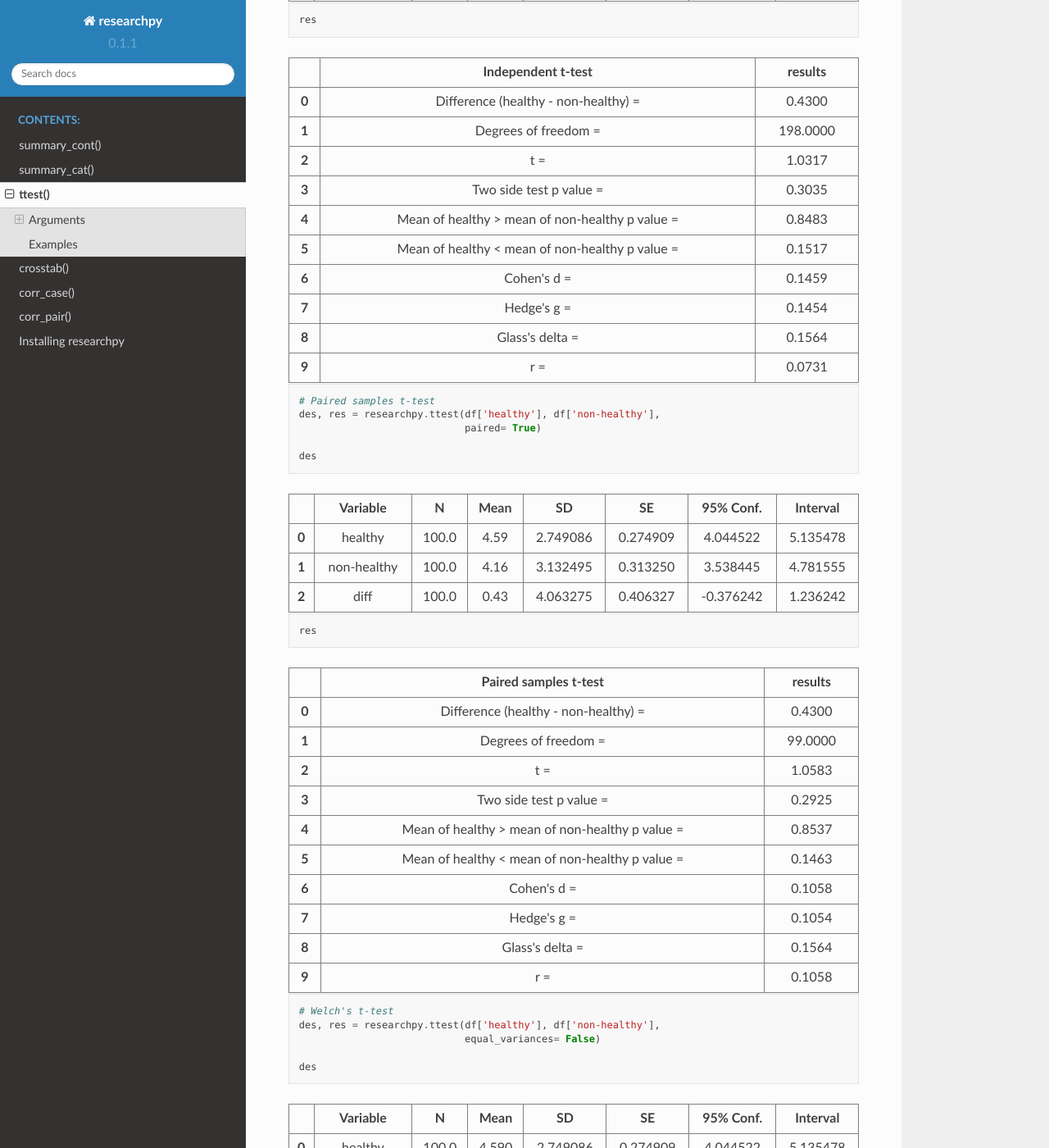
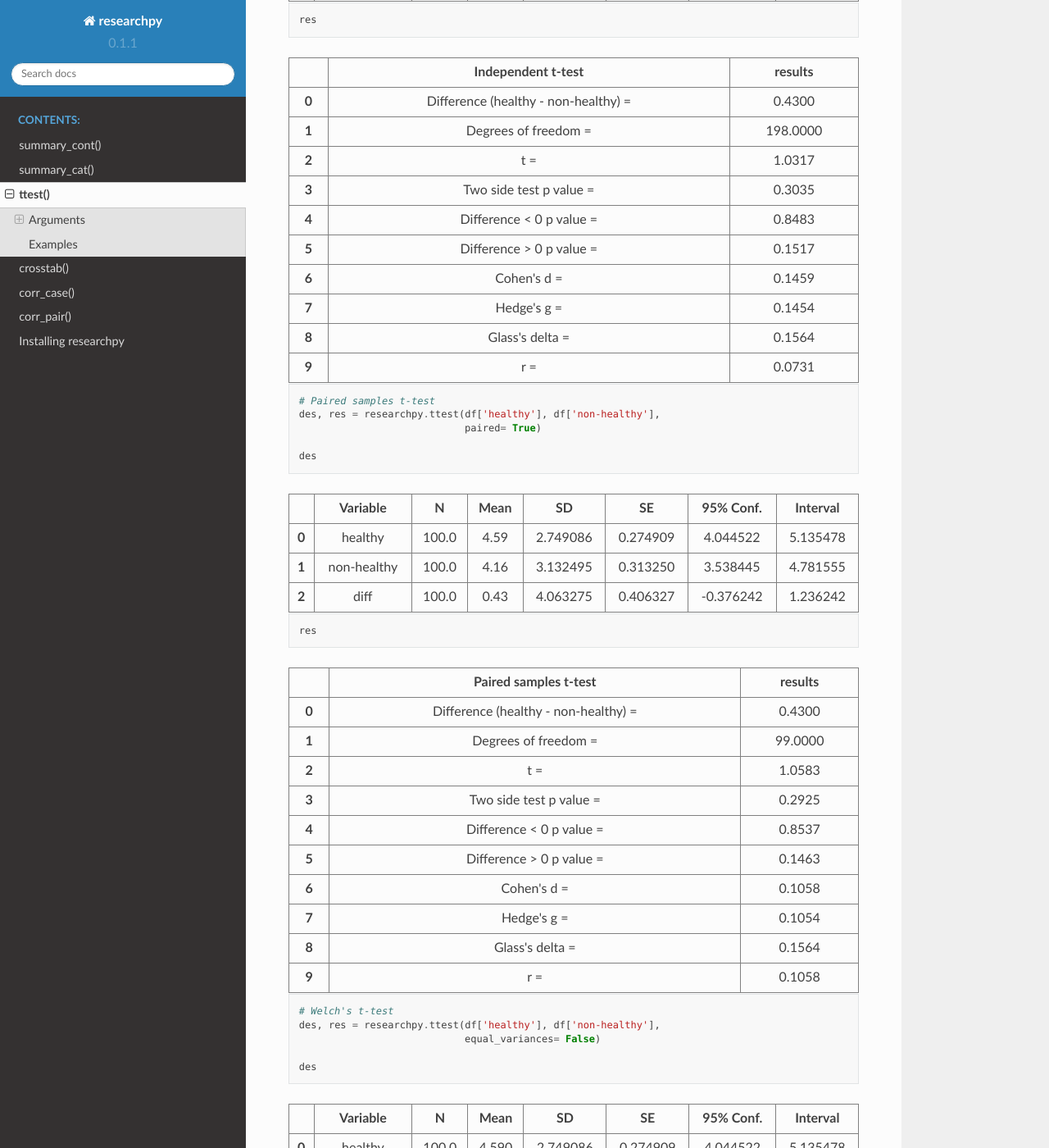
Before and after one commit to researchpy/documentation, a Sphinx documentation site: the page built from source/ttest_documentation.rst, in a window 1280 px wide and 1400 px high, scrolled down 3920 px. Shown: the whole window at 82% size. Built offline with Sphinx 7.4.7 and the Read the Docs theme 2.0.0, drawn with Linux system fonts in a browser that asks for light colours; cross-references to code outside the pages are shown as plain code; some of the changed text lies outside the part shown.

Commit message:
Update ttest_documentation.rst

```diff
--- a/source/ttest_documentation.rst
+++ b/source/ttest_documentation.rst
@@ -290,12 +290,12 @@ Examples
         </tr>
         <tr>
           <th>4</th>
-          <td>Mean of healthy &gt; mean of non-healthy p value =</td>
+          <td>Difference < 0 p value =</td>
           <td>0.8483</td>
         </tr>
         <tr>
           <th>5</th>
-          <td>Mean of healthy &lt; mean of non-healthy p value =</td>
+          <td>Difference > 0 p value =</td>
           <td>0.1517</td>
         </tr>
         <tr>
@@ -423,12 +423,12 @@ Examples
         </tr>
         <tr>
           <th>4</th>
-          <td>Mean of healthy &gt; mean of non-healthy p value =</td>
+          <td>Difference < 0 p value =</td>
           <td>0.8537</td>
         </tr>
         <tr>
           <th>5</th>
-          <td>Mean of healthy &lt; mean of non-healthy p value =</td>
+          <td>Difference > 0 p value =</td>
           <td>0.1463</td>
         </tr>
         <tr>
@@ -556,12 +556,12 @@ Examples
         </tr>
         <tr>
           <th>4</th>
-          <td>Mean of healthy &gt; mean of non-healthy p value =</td>
+          <td>Difference < 0 p value =</td>
           <td>0.8483</td>
         </tr>
         <tr>
           <th>5</th>
-          <td>Mean of healthy &lt; mean of non-healthy p value =</td>
+          <td>Difference > 0 p value =</td>
           <td>0.1517</td>
         </tr>
         <tr>
```
